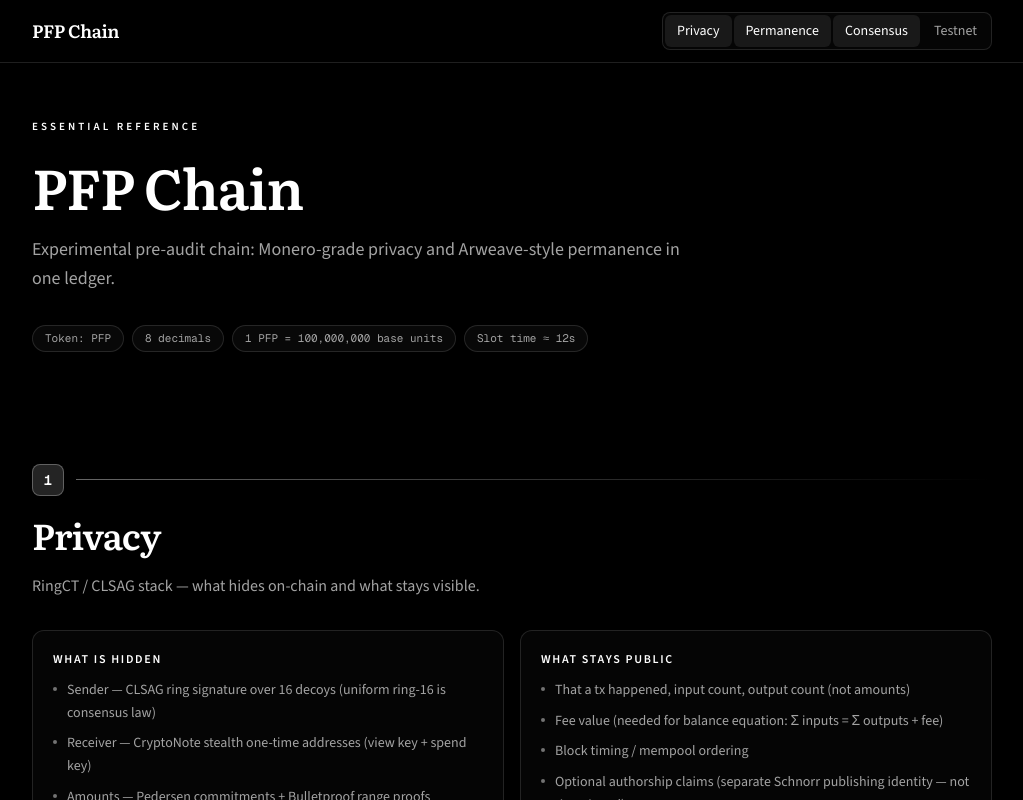
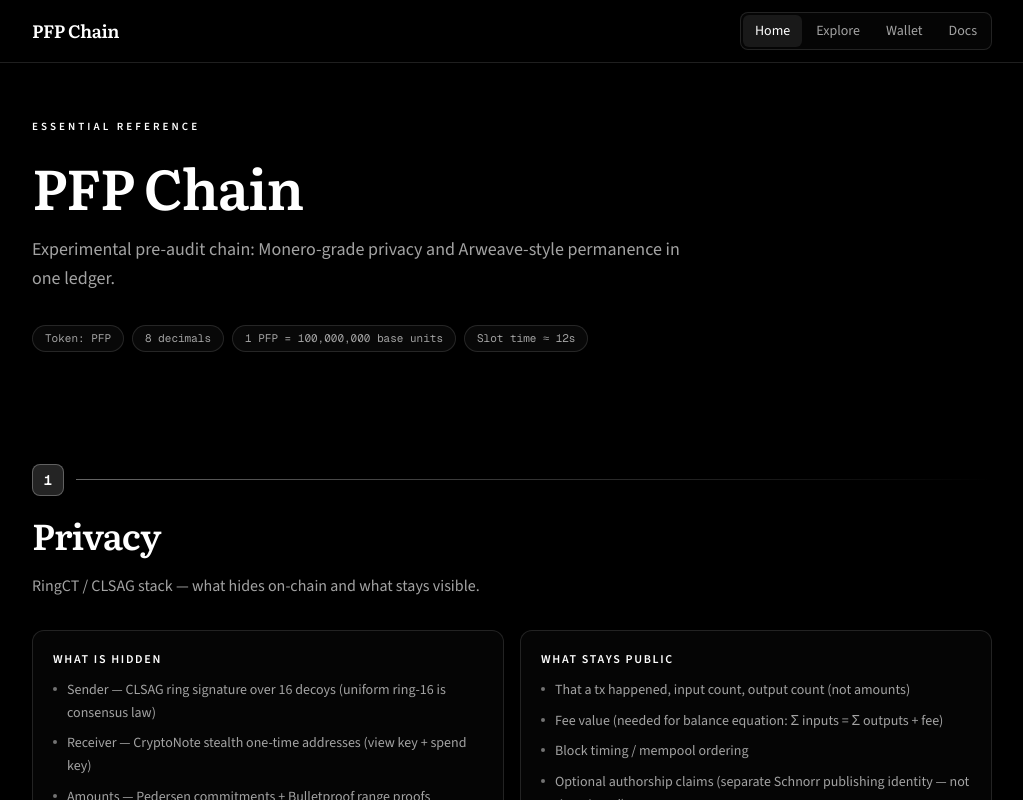
Before and after one commit to shanecloonan/pfpchain, a Next.js app: page / in a window 1280 px wide. Shown: the top 800 px of the page, without its empty margins (128-1151 px from the left). Built offline with nearby package versions, Linux system fonts and the light colour scheme.

Commit message:
Use the same Home, Explore, Wallet, Docs nav on all pages.

```diff
--- a/app/home-shell.tsx
+++ b/app/home-shell.tsx
@@ -28,7 +28,7 @@ export default function HomeShell({ children }: { children: ReactNode }) {
       className={`${display.variable} ${sans.variable} ${mono.variable} pw-theme relative min-h-screen`}
     >
       <div className="relative z-10 mx-auto w-full max-w-5xl px-4 pb-20 sm:px-8 sm:pb-24">
-        <SiteHeader variant="home" />
+        <SiteHeader />
         {children}
       </div>
     </div>
--- a/app/site-nav.tsx
+++ b/app/site-nav.tsx
@@ -4,24 +4,16 @@ import Link from "next/link";
 import { usePathname } from "next/navigation";
 import { useCallback, useEffect, useId, useState } from "react";
 
-const TESTNET_ITEMS = [
+const NAV_ITEMS = [
   { href: "/", label: "Home" },
   { href: "/testnet/explore", label: "Explore" },
   { href: "/testnet/wallet", label: "Wallet" },
   { href: "/testnet/docs", label: "Docs" },
 ] as const;
 
-const HOME_ITEMS = [
-  { href: "/#privacy", label: "Privacy" },
-  { href: "/#permanence", label: "Permanence" },
-  { href: "/#consensus", label: "Consensus" },
-  { href: "/testnet/explore", label: "Testnet" },
-] as const;
-
 type NavItem = { href: string; label: string };
 
 function isActive(pathname: string, href: string) {
-  if (href.startsWith("/#")) return pathname === "/";
   return pathname === href;
 }
 
@@ -56,14 +48,9 @@ function NavLink({
   );
 }
 
-export default function SiteHeader({
-  variant = "testnet",
-}: {
-  variant?: "home" | "testnet";
-}) {
+export default function SiteHeader() {
   const pathname = usePathname();
-  const items: NavItem[] =
-    variant === "home" ? [...HOME_ITEMS] : [...TESTNET_ITEMS];
+  const items: NavItem[] = [...NAV_ITEMS];
   const [open, setOpen] = useState(false);
   const panelId = useId();
 
--- a/app/testnet/testnet-shell.tsx
+++ b/app/testnet/testnet-shell.tsx
@@ -30,7 +30,7 @@ export default function TestnetShell({ children }: { children: ReactNode }) {
         className={`${display.variable} ${sans.variable} ${mono.variable} pw-theme relative min-h-screen`}
       >
         <div className="relative z-10 mx-auto w-full max-w-4xl px-4 pb-20 sm:px-8 sm:pb-24">
-          <SiteHeader variant="testnet" />
+          <SiteHeader />
           {children}
         </div>
       </div>
```
